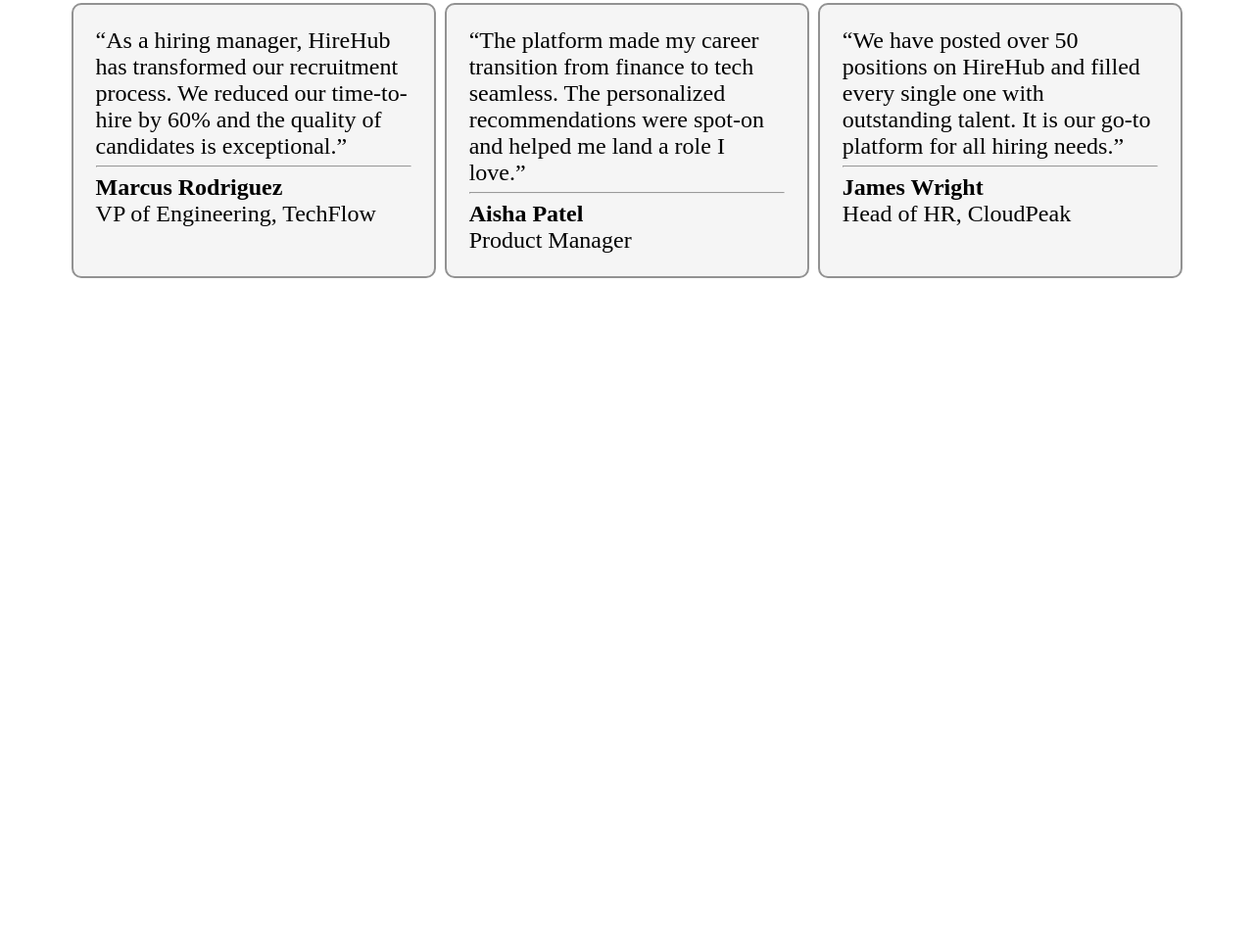
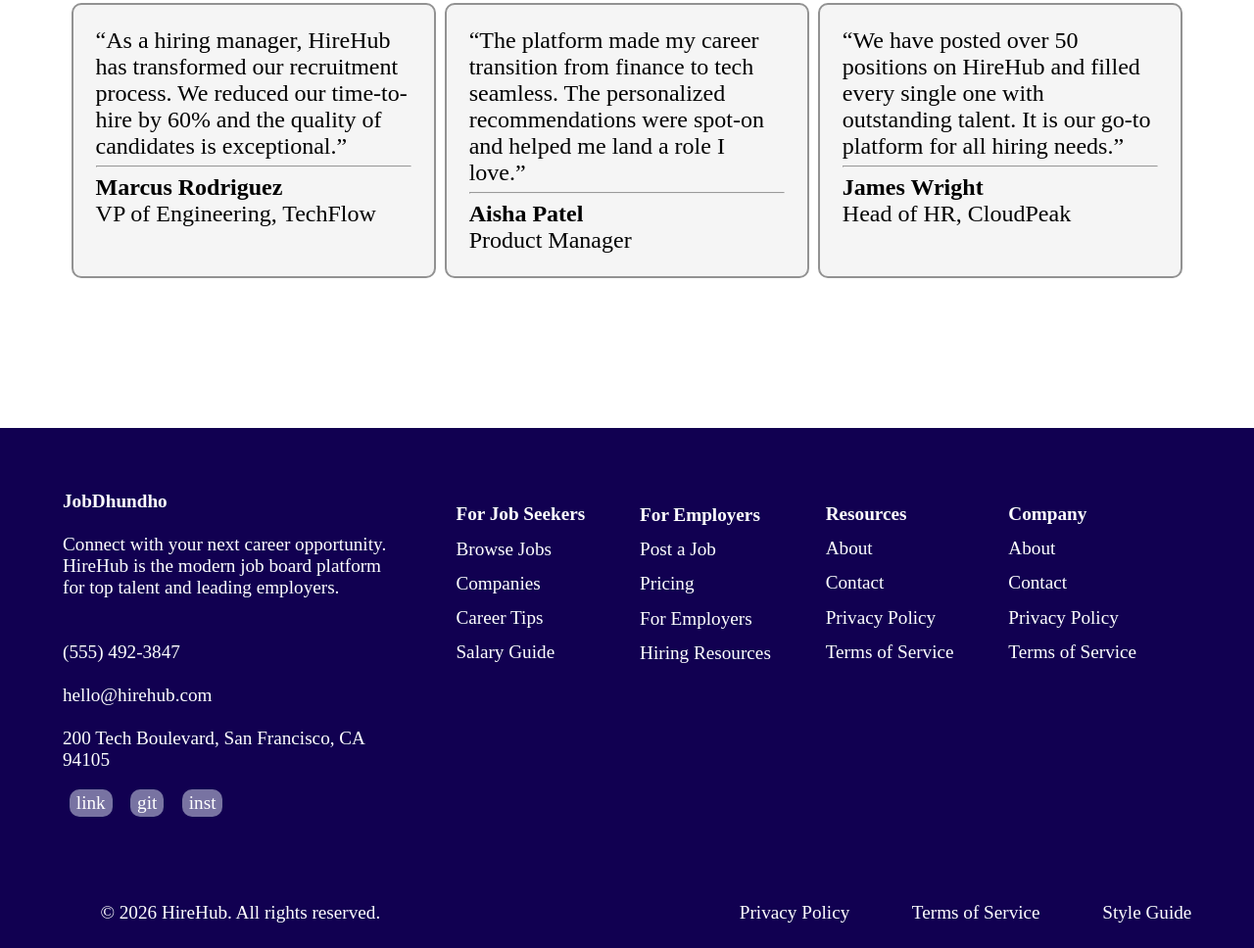
Before and after one commit to parikshitshukla30/responsive-job-finder, a plain HTML site: page index.html in a window 1280 px wide. Shown: the part 5569-6537 px from the top of the page at 98% size. Before the commit the page ends 5942 px from the top, so only its background shows below. Drawn offline with Linux system fonts and the light colour scheme.

Commit message:
Update index.html

```diff
--- a/index.html
+++ b/index.html
@@ -355,7 +355,7 @@
 
         .Storiessection {
             text-align: center;
-            padding: 5% 0%;
+            padding: 5% 0% 10% 0%;
             background-color: white;
         }
 
@@ -373,6 +373,56 @@
             font-size: 150%;
             border: 2px solid rgb(146, 146, 146);
             background-color: whitesmoke;
+        }
+
+        footer {
+            background-color: rgb(17, 0, 81);
+            color: white;
+            padding: 5%;
+            font-size: 120%;
+            display: flex;
+        }
+
+        .fleft {
+            width: 30%;
+            text-align: left;
+            list-style: none;
+        }
+
+        .fleft a {
+            border-radius: 10px;
+            background-color: rgba(240, 248, 255, 0.462);
+            padding: 1% 2%;
+            margin: 1% 2%;
+        }
+
+        .fright {
+            width: 70%;
+            display: flex;
+            justify-content: space-evenly;
+        }
+
+        .frsub {
+            list-style: none;
+            text-align: left;
+        }
+
+        .frsub li {
+            margin: 10% 0% 0% 0%;
+        }
+
+        .mainfooter {
+            display: flex;
+            justify-content: space-between;
+            color: white;
+            background-color: rgb(17, 0, 81);
+            padding: 2% 0 2% 8%;
+            font-size: 120%;
+        }
+        .mainfooter div{
+            width: 50%;
+            display: flex;
+            justify-content: space-evenly;
         }
     </style>
 </head>
@@ -681,7 +731,6 @@
     <!-- work -->
     <div class="Storiessection">
 
-
         <a>Testimonials</a>
         <h1 style=" font-size: 300%;">Success Stories</h1><br>
         <p style=" font-size: 150%;">Hear from job seekers and employers who found their perfect match on HireHub.</p>
@@ -718,9 +767,66 @@
                 </p>
             </div>
         </div>
-        <footer>
+    </div>
+    <footer>
+        <div class="fleft">
+            <p><strong>JobDhundho</strong><br><br>
+                Connect with your next career opportunity. HireHub is the modern job board platform for top talent
+                and leading employers.
+            </p><br><br>
+            <li>(555) 492-3847</li><br>
+            <li>hello@hirehub.com</li><br>
+            <li>200 Tech Boulevard, San Francisco, CA 94105</li><br>
+            <a> link</a>
+            <a> git</a>
+            <a> inst </a>
 
-        </footer>
+        </div>
+
+        <div class="fright">
+            <div class="frsub">
+                <li> <strong>For Job Seekers</strong></li>
+                <li>Browse Jobs</li>
+                <li>Companies</li>
+                <li>Career Tips</li>
+                <li>Salary Guide</li>
+            </div>
+
+            <div class="frsub">
+                <li> <strong>For Employers</strong></li>
+                <li>Post a Job</li>
+                <li>Pricing</li>
+                <li>For Employers</li>
+                <li>Hiring Resources</li>
+            </div>
+
+            <div class="frsub">
+                <li><strong>Resources</strong></li>
+                <li>About</li>
+                <li>Contact</li>
+                <li>Privacy Policy</li>
+                <li>Terms of Service</li>
+            </div>
+
+            <div class="frsub">
+                <li><strong>Company</strong></li>
+                <li>About</li>
+                <li>Contact</li>
+                <li>Privacy Policy</li>
+                <li>Terms of Service</li>
+            </div>
+        </div>
+
+    </footer>
+
+    <div class="mainfooter">
+        <p>© 2026 HireHub. All rights reserved.</p>
+        <div>
+            <p>Privacy Policy</p>
+            <p>Terms of Service</p>
+            <p>Style Guide</p>
+        </div>
+    </div>
 </body>
 
 </html>
```
